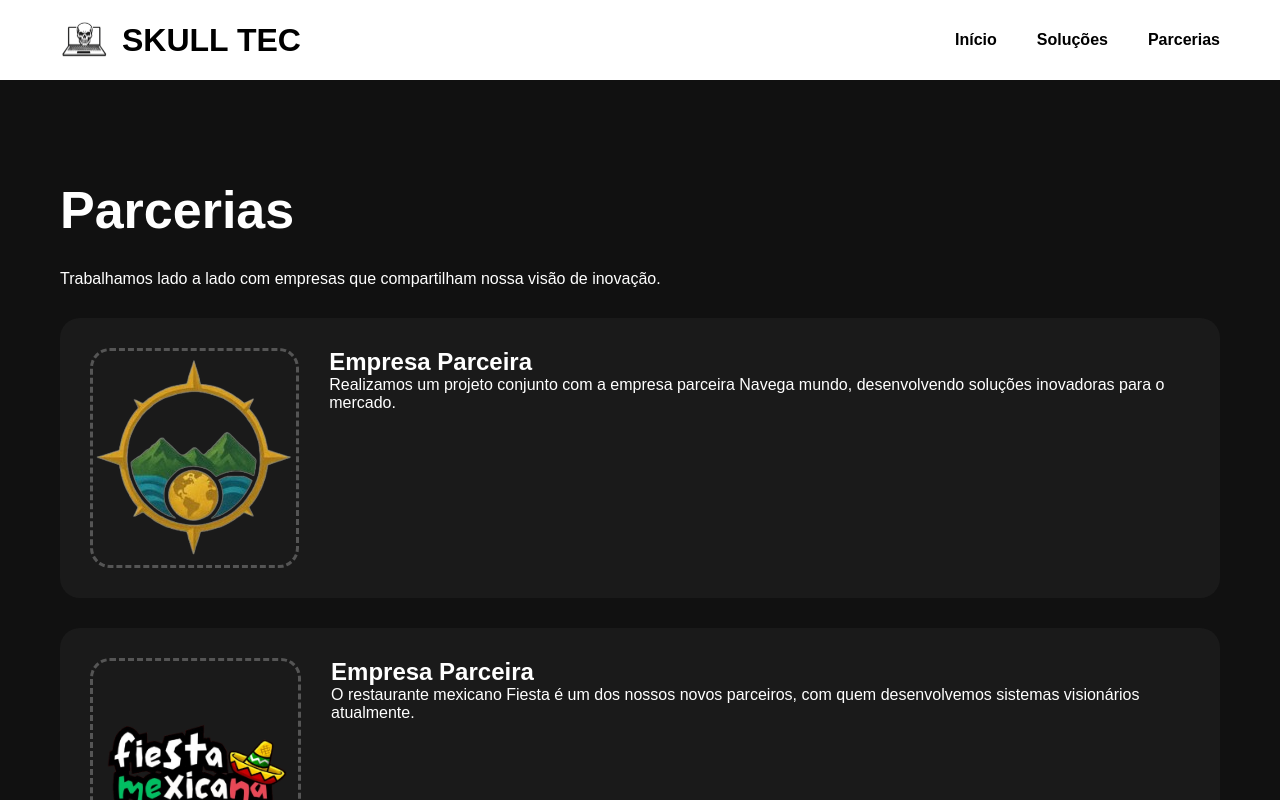
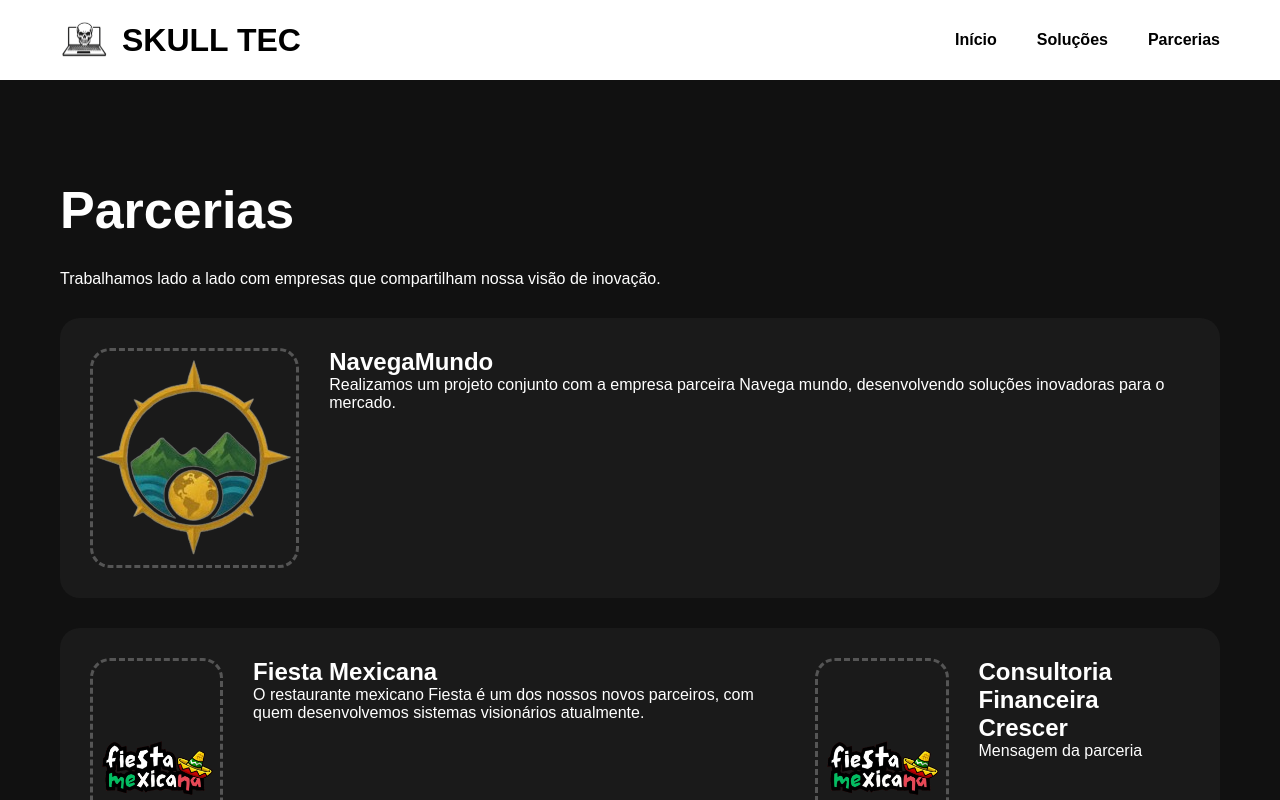
Before and after one commit to loopesdavid/projetoSkulltec, a React (Vite) app: page /parcerias in a window 1280 px wide. Shown: the top 800 px of the page. Built offline with nearby package versions, Linux system fonts and the light colour scheme.

Commit message:
Adicionando mais parceiros

```diff
--- a/src/pages/Partners.jsx
+++ b/src/pages/Partners.jsx
@@ -19,7 +19,7 @@ function Partners() {
         </div>
 
         <div>
-          <h2>Empresa Parceira</h2>
+          <h2>NavegaMundo</h2>
 
           <p>
             Realizamos um projeto conjunto com a empresa parceira Navega mundo,
@@ -36,11 +36,23 @@ function Partners() {
         </div>
 
         <div>
-          <h2>Empresa Parceira</h2>
+          <h2>Fiesta Mexicana</h2>
 
           <p>
             O restaurante mexicano Fiesta é um dos nossos novos parceiros,
             com quem desenvolvemos sistemas visionários atualmente.
+          </p>
+        </div>
+
+        <div className="partner-image">
+          <img src={fiestalogo} alt="Fiesta logo" className="partner-logo" />
+        </div>
+
+        <div>
+          <h2>Consultoria Financeira Crescer</h2>
+
+          <p>
+            Mensagem da parceria
           </p>
         </div>
 
```
Also changed, not shown: 1 other file (tests, documents, lock files or other folders).
